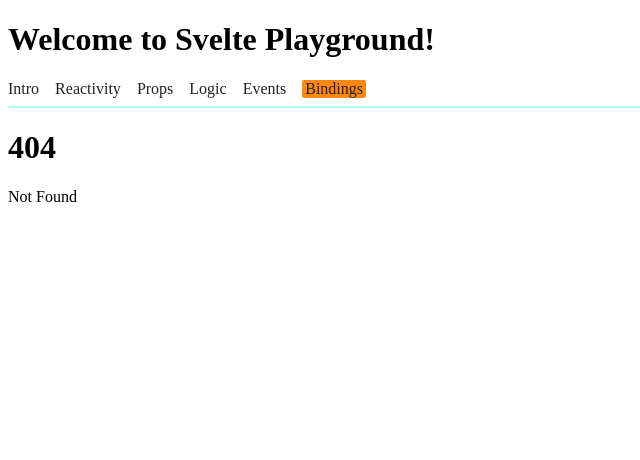
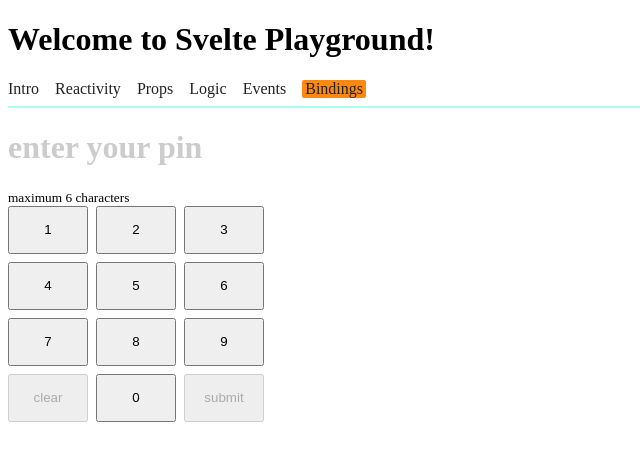
Before and after one commit to anangkf/svelte-playground, a SvelteKit app: page /bindings/create-pin in a window 1280 px wide. Before the commit this address had no page. Shown: the top 460 px of the page, without its empty margins (0-640 px from the left). Built offline with nearby package versions, Linux system fonts and the light colour scheme.

Commit message:
bindings: component bindings

```diff
--- /dev/null
+++ b/src/components/Keypad.svelte
@@ -0,0 +1,43 @@
+<script>
+	import { createEventDispatcher } from 'svelte';
+
+	export let value = '';
+
+  const nums = [1,2,3,4,5,6,7,8,9];
+
+	const dispatch = createEventDispatcher();
+
+	const select = num => () => {
+    if (value.length < 6) {
+      value += num
+    } else {
+      alert('Max pin length is 6 chars')
+    }
+  };
+
+	const clear  = () => value = '';
+	const submit = () => dispatch('submit');
+</script>
+
+<div class="keypad">
+  {#each nums as num, i (i)}
+    <button on:click={select(num)}>{num}</button>
+  {/each}
+
+  <button disabled={!value} on:click={clear}>clear</button>
+	<button on:click={select(0)}>0</button>
+	<button disabled={!value} on:click={submit}>submit</button>
+</div>
+
+<style>
+	.keypad {
+		display: grid;
+		grid-template-columns: repeat(3, 5em);
+		grid-template-rows: repeat(4, 3em);
+		grid-gap: 0.5em
+	}
+
+	button {
+		margin: 0
+	}
+</style>
--- /dev/null
+++ b/src/routes/bindings/create-pin/+page.svelte
@@ -0,0 +1,22 @@
+<script>
+	import Keypad from '../../../components/Keypad.svelte';
+
+	let pin;
+	$: view = pin ? pin.replace(/\d(?!$)/g, '•') : 'enter your pin';
+
+	function handleSubmit() {
+		alert(`submitted ${pin}`);
+	}
+
+</script>
+
+<svelte:head>
+  <title>Create Pin</title>
+</svelte:head>
+
+<main>
+  <h1 style="color: {pin ? '#333' : '#ccc'}">{view}</h1>
+  <small>maximum 6 characters</small>
+
+  <Keypad bind:value={pin} on:submit={handleSubmit}/>
+</main>
```
Also changed, not shown: src/routes/bindings/+page.svelte (+10 -1 lines).
